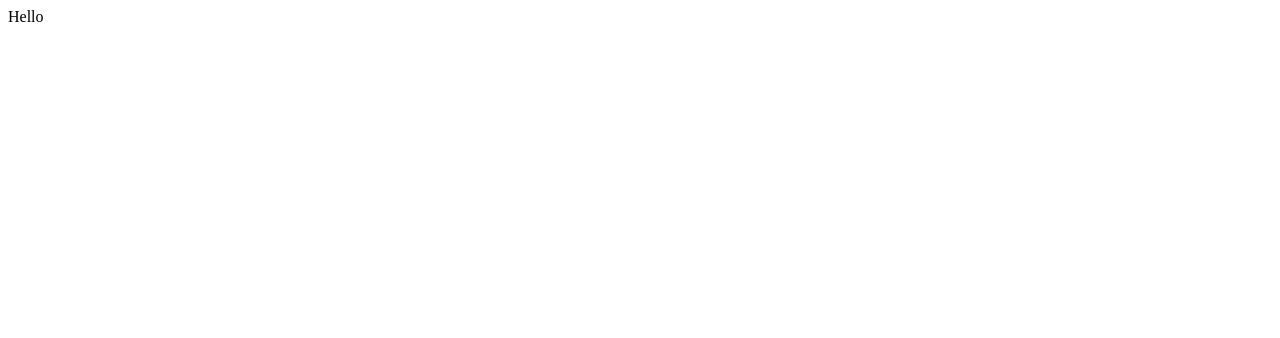
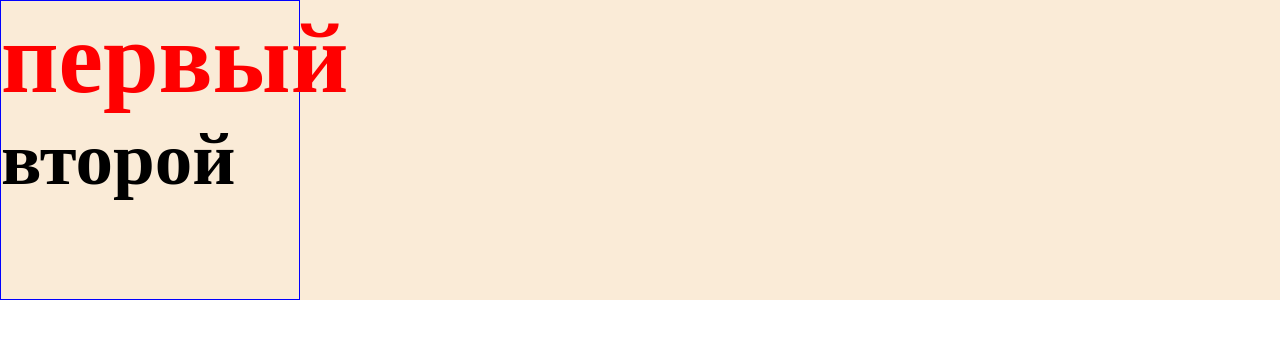
Before and after one commit to Annettuu/blog, a React app: page / in a window 1280 px wide. Shown: the top 338 px of the page. Built offline with nearby package versions, Linux system fonts and the light colour scheme.

Commit message:
configured css-module

```diff
--- a/package.json
+++ b/package.json
@@ -18,6 +18,7 @@
     "@types/webpack": "^5.28.5",
     "@types/webpack-dev-server": "^4.7.2",
     "html-webpack-plugin": "^5.6.0",
+    "mini-css-extract-plugin": "^2.8.1",
     "sass": "^1.71.1",
     "sass-loader": "^14.1.1",
     "ts-loader": "^9.5.1",
--- /dev/null
+++ b/src/App.tsx
@@ -0,0 +1,10 @@
+import {Com} from "./components/com"
+import "./index.scss"
+
+export const App = () => {
+    return (
+        <div className="app">
+            <Com />
+        </div>
+    )
+}
--- /dev/null
+++ b/src/components/Style.module.scss
@@ -0,0 +1,13 @@
+.block {
+  width: 300px;
+  height: 300px;
+  border: 1px solid blue;
+}
+
+.first {
+  color: red;
+}
+
+.second {
+  color: black;
+}
--- a/src/components/com.tsx
+++ b/src/components/com.tsx
@@ -0,0 +1,10 @@
+
+import classes from "./Style.module.scss"
+export function Com() {
+    return (
+        <div className={classes.block}>
+            <h1 className={classes.first}>первый</h1>
+            <h2 className={classes.second}>второй</h2>
+        </div>
+    )
+}
--- /dev/null
+++ b/src/index.scss
@@ -0,0 +1,10 @@
+* {
+  margin: 0;
+  padding: 0;
+  box-sizing: border-box;
+}
+
+.app {
+  font-size: 50px;
+  background: antiquewhite;
+}
--- a/src/index.tsx
+++ b/src/index.tsx
@@ -1,7 +1,7 @@
 import {render} from "react-dom";
-import "./components/style.scss"
+import { App } from "./App"
 
 render(
-    <div>Hello</div>,
+    <App />,
     document.getElementById('root')
 )
```
Also changed, not shown: src/global.d.ts (added, +7 -0 lines), src/components/style.scss (deleted), 8 other files (tests, documents, lock files or other folders).
